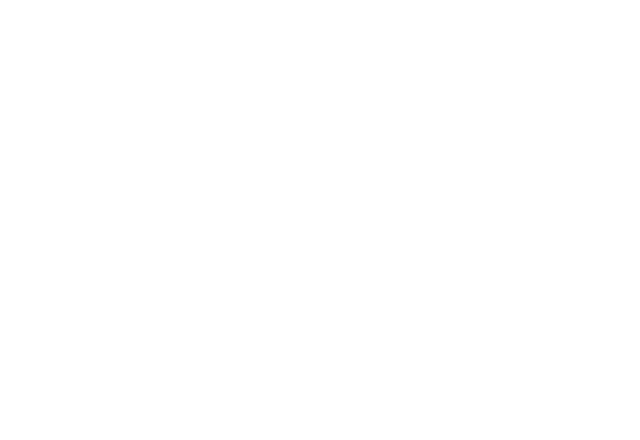
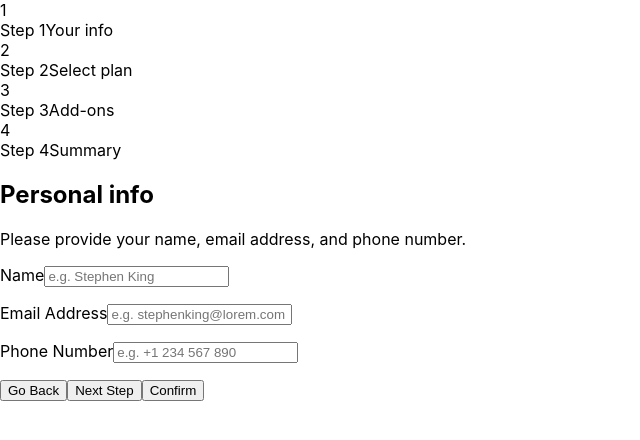
Before and after one commit to Samuel-Amaro/multi-step-form, a React (Create React App) app: page / in a window 1280 px wide. Shown: the top 440 px of the page, without its empty margins (0-640 px from the left). Built offline with nearby package versions, Linux system fonts and the light colour scheme.

Commit message:
create components and marckup semantics

```diff
--- /dev/null
+++ b/src/components/Button.js
@@ -0,0 +1,6 @@
+
+export default function  Button(props) {
+    return (
+        <button type={props.type} className={props.class} aria-label={props.label}>{props.text}</button>
+    );
+}
--- a/src/components/Form.js
+++ b/src/components/Form.js
@@ -1,9 +1,51 @@
+import Button from "./Button";
+import FormWrapper from "./FormWrapper";
+import Sidebar from "./Sidebar";
+import StepPersonalInfo from "./StepPersonalInfo";
 
 export default function Form() {
-    return (
-        <form className="Form" aria-label="Form to register and orders">
-            <aside className="form__Side-Content"></aside>
-            <section className="form__Content"></section>
-        </form>
-    );
+
+    /*const steps = [
+   <FormWrapper
+     title="Personal info"
+     description="Please provide your name, email address, and phone number."
+   >
+     <StepOne />
+   </FormWrapper>,
+ ];
+ */
+
+  return (
+    <form className="Form" aria-label="Form to register and orders">
+      <Sidebar />
+      <section className="form__Content">
+        <FormWrapper
+          title="Personal info"
+          description="Please provide your name, email address, and phone number."
+        >
+          <StepPersonalInfo />
+        </FormWrapper>
+      </section>
+      <div className="form__Buttons">
+        <Button
+          type="button"
+          class="form__Btn-Previous"
+          label="Button Go Back Step from Form"
+          text="Go Back"
+        />
+        <Button
+          type="button"
+          class="form__Btn-Next"
+          label="Button Next Step from Form"
+          text=" Next Step"
+        />
+        <Button
+          type="submit"
+          class="form__Btn-Confirm"
+          label="Button Confirm Submit from Form"
+          text="Confirm"
+        />
+      </div>
+    </form>
+  );
 }
--- /dev/null
+++ b/src/components/FormWrapper.js
@@ -0,0 +1,12 @@
+
+export default function FormWrapper(props) {
+    return (
+      <>
+        <h1 className="form__Title">{props.title}</h1>
+        <p className="form__Description">{props.description}</p>
+        {
+            props.children
+        }
+      </>
+    );
+}
--- /dev/null
+++ b/src/components/Sidebar.js
@@ -0,0 +1,19 @@
+import StepIndicator from "./StepIndicator";
+
+export default function Sidebar(props) {
+  const data = [
+    { numberStep: 1, info: "Step 1", summary: "Your info" },
+    { numberStep: 2, info: "Step 2", summary: "Select plan" },
+    { numberStep: 3, info: "Step 3", summary: "Add-ons" },
+    { numberStep: 4, info: "Step 4", summary: "Summary" },
+  ];
+  return (
+    <aside className="Sidebar">
+     {
+        data.map((dataStep, index) => {
+            return <StepIndicator number={dataStep.numberStep} info={dataStep.info} summary={dataStep.summary} key={index}/>
+        })
+     }
+    </aside>
+  );
+}
--- /dev/null
+++ b/src/components/StepIndicator.js
@@ -0,0 +1,12 @@
+
+export default function StepIndicator(props) {
+    return (
+      <div className="sidebar__Side-Step">
+        <span className="sidebar__Number-Step">{props.number}</span>
+        <div className="sidebar__Container">
+          <span className="sidebar__Info-Step">{props.info}</span>
+          <span className="sidebar__Summary-Step">{props.summary}</span>
+        </div>
+      </div>
+    );
+}
--- /dev/null
+++ b/src/components/StepPersonalInfo.js
@@ -0,0 +1,42 @@
+export default function StepPersonalInfo() {
+  return (
+    <>
+      <p className="form__Group">
+        <label htmlFor="name" className="form__Label">
+          Name
+        </label>
+        <input
+          type="text"
+          className="form__Input"
+          id="name"
+          placeholder="e.g. Stephen King"
+          required
+        />
+      </p>
+      <p className="form__Group">
+        <label htmlFor="email" className="form__Label">
+          Email Address
+        </label>
+        <input
+          type="email"
+          className="form__Input"
+          id="email"
+          placeholder="e.g. stephenking@lorem.com"
+          required
+        />
+      </p>
+      <p className="form__Group">
+        <label htmlFor="phone" className="form__Label">
+          Phone Number
+        </label>
+        <input
+          type="number"
+          className="form__Input"
+          id="phone"
+          placeholder="e.g. +1 234 567 890"
+          required
+        />
+      </p>
+    </>
+  );
+}
```
Also changed, not shown: src/components/CardPlan.js (added, +10 -0 lines), src/components/StepMonthly.js (added, +17 -0 lines).
